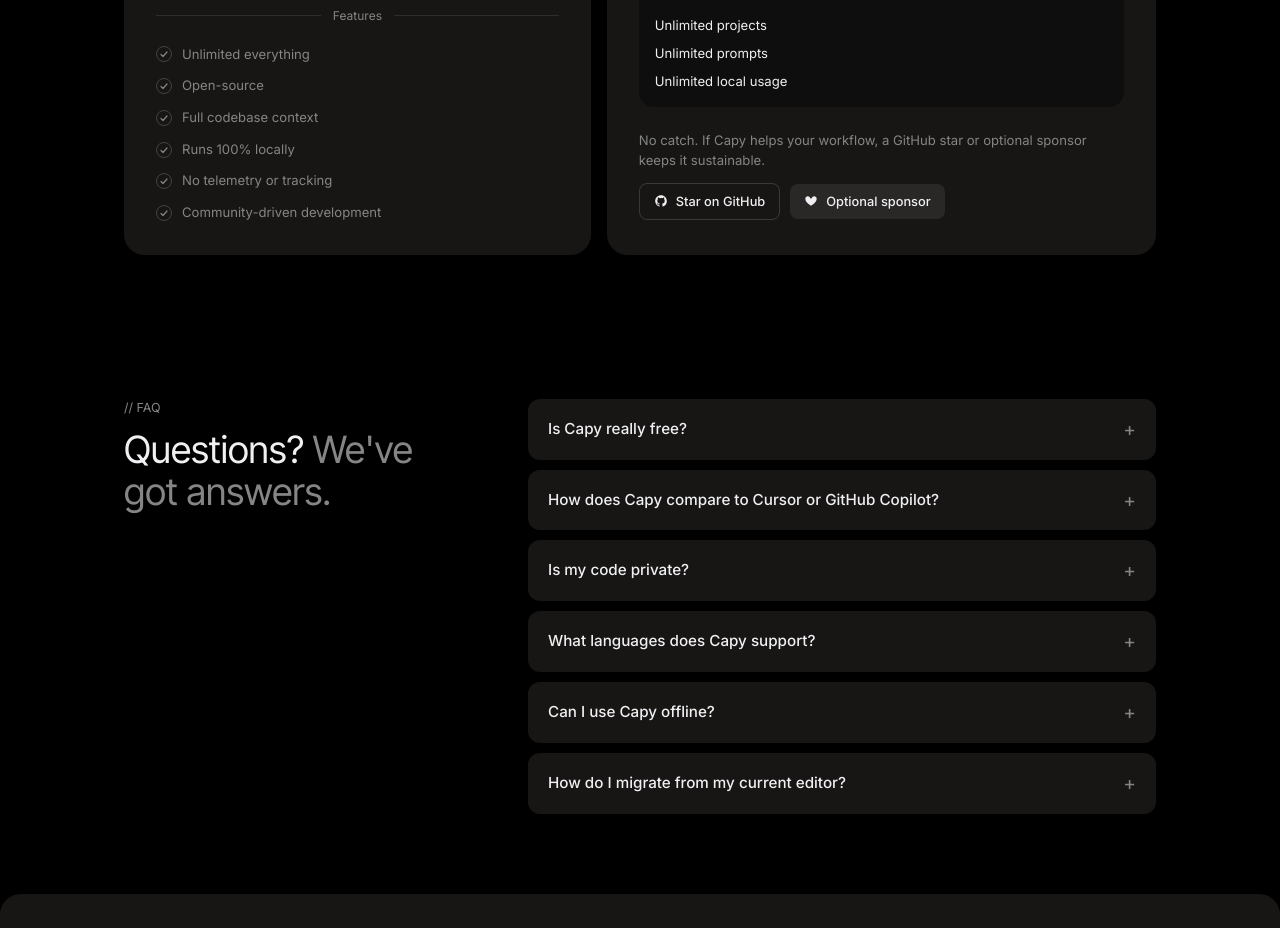
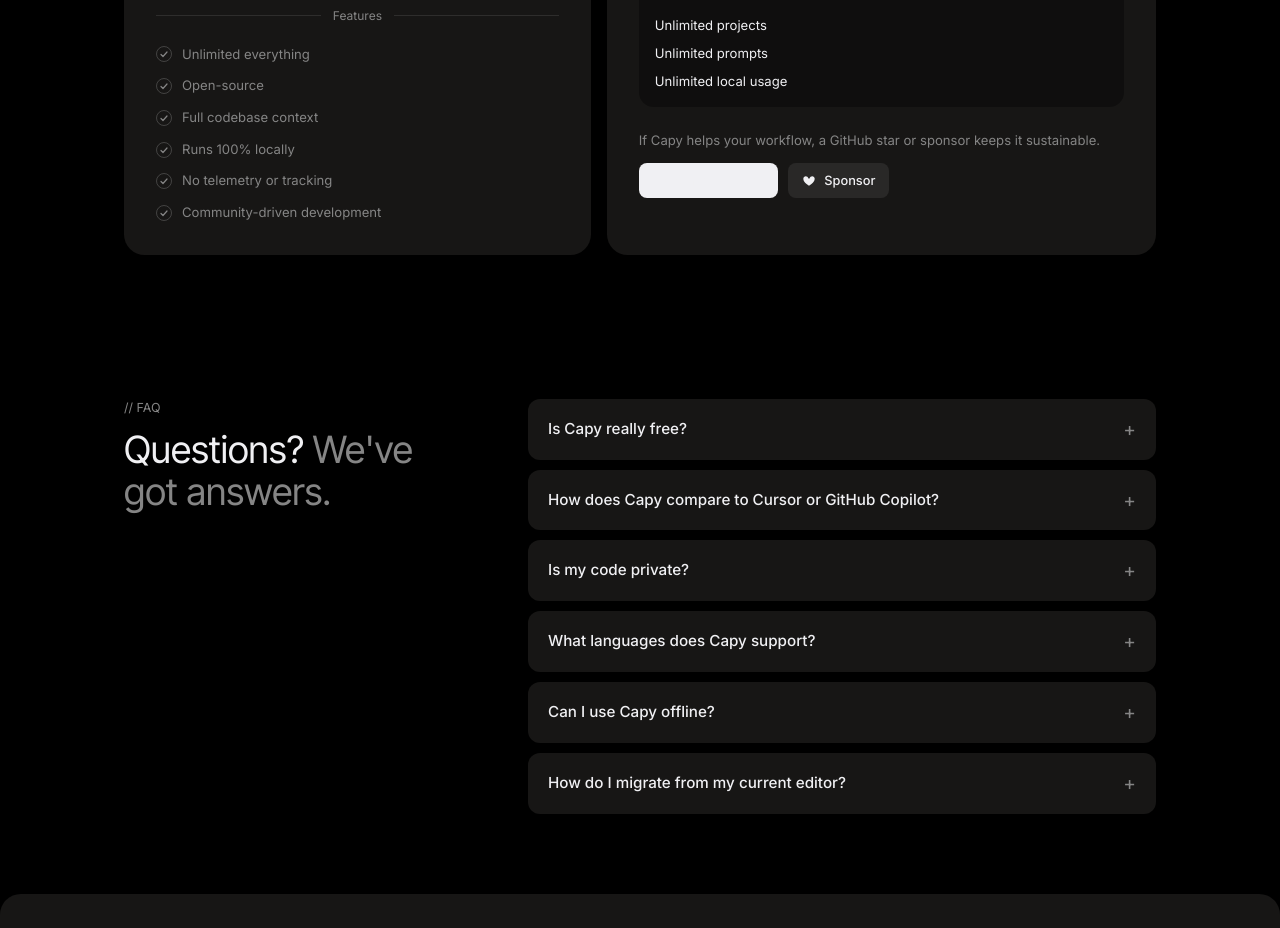
Before and after one commit to GithubAnant/capy, a Next.js app in the folder website/: page / in a window 1280 px wide. Shown: the part 2400-3328 px from the top of the page. Built offline with nearby package versions, Linux system fonts and the light colour scheme; no server answers.

Commit message:
feat: update PricingSection text and button styles for clarity and improved UI

```diff
--- a/website/src/components/sections/PricingSection.tsx
+++ b/website/src/components/sections/PricingSection.tsx
@@ -77,15 +77,15 @@
           </div>
 
           <div className="mt-6">
-            <p className="text-[0.82rem] leading-[1.5] text-[#858585]">
-              No catch. If Capy helps your workflow, a GitHub star or optional sponsor keeps it sustainable.
+            <p className="text-[0.82rem] leading-normal text-[#858585]">
+              If Capy helps your workflow, a GitHub star or sponsor keeps it sustainable.
             </p>
             <div className="mt-3 flex flex-wrap items-center gap-2.5">
               <a
                 href="https://github.com/GithubAnant/toolss"
                 target="_blank"
                 rel="noopener noreferrer"
-                className="inline-flex items-center gap-2 rounded-lg border border-white/15 bg-transparent px-3.5 py-2 text-[0.8rem] font-medium text-[#F0F0F3] hover:border-white/30"
+                className="inline-flex items-center gap-2 rounded-lg bg-[#F0F0F3] px-3.5 py-2 text-[0.8rem] font-medium text-[#0b0b0e] hover:bg-white"
               >
                 <svg width="14" height="14" viewBox="0 0 24 24" fill="currentColor"><path d="M12 2C6.477 2 2 6.484 2 12.017c0 4.425 2.865 8.18 6.839 9.504.5.092.682-.217.682-.483 0-.237-.008-.868-.013-1.703-2.782.605-3.369-1.343-3.369-1.343-.454-1.158-1.11-1.466-1.11-1.466-.908-.62.069-.608.069-.608 1.003.07 1.531 1.032 1.531 1.032.892 1.53 2.341 1.088 2.91.832.092-.647.35-1.088.636-1.338-2.22-.253-4.555-1.113-4.555-4.951 0-1.093.39-1.988 1.029-2.688-.103-.253-.446-1.272.098-2.65 0 0 .84-.27 2.75 1.026A9.564 9.564 0 0112 6.844c.85.004 1.705.115 2.504.337 1.909-1.296 2.747-1.027 2.747-1.027.546 1.379.202 2.398.1 2.651.64.7 1.028 1.595 1.028 2.688 0 3.848-2.339 4.695-4.566 4.943.359.309.678.92.678 1.855 0 1.338-.012 2.419-.012 2.747 0 .268.18.58.688.482A10.019 10.019 0 0022 12.017C22 6.484 17.522 2 12 2z" /></svg>
                 Star on GitHub
@@ -97,7 +97,7 @@
                 className="inline-flex items-center gap-2 rounded-lg bg-white/8 px-3.5 py-2 text-[0.8rem] font-medium text-[#858585] hover:bg-white/12 hover:text-[#F0F0F3]"
               >
                 <svg width="14" height="14" viewBox="0 0 16 16" fill="currentColor"><path d="M4.25 2.5c-1.336 0-2.75 1.164-2.75 3 0 2.15 1.58 4.144 3.365 5.682A20.565 20.565 0 008 13.393a20.561 20.561 0 003.135-2.211C12.92 9.644 14.5 7.65 14.5 5.5c0-1.836-1.414-3-2.75-3-1.373 0-2.609.986-3.029 2.456a.749.749 0 01-1.442 0C6.859 3.486 5.623 2.5 4.25 2.5z" /></svg>
-                Optional sponsor
+                Sponsor
               </a>
             </div>
           </div>
```
